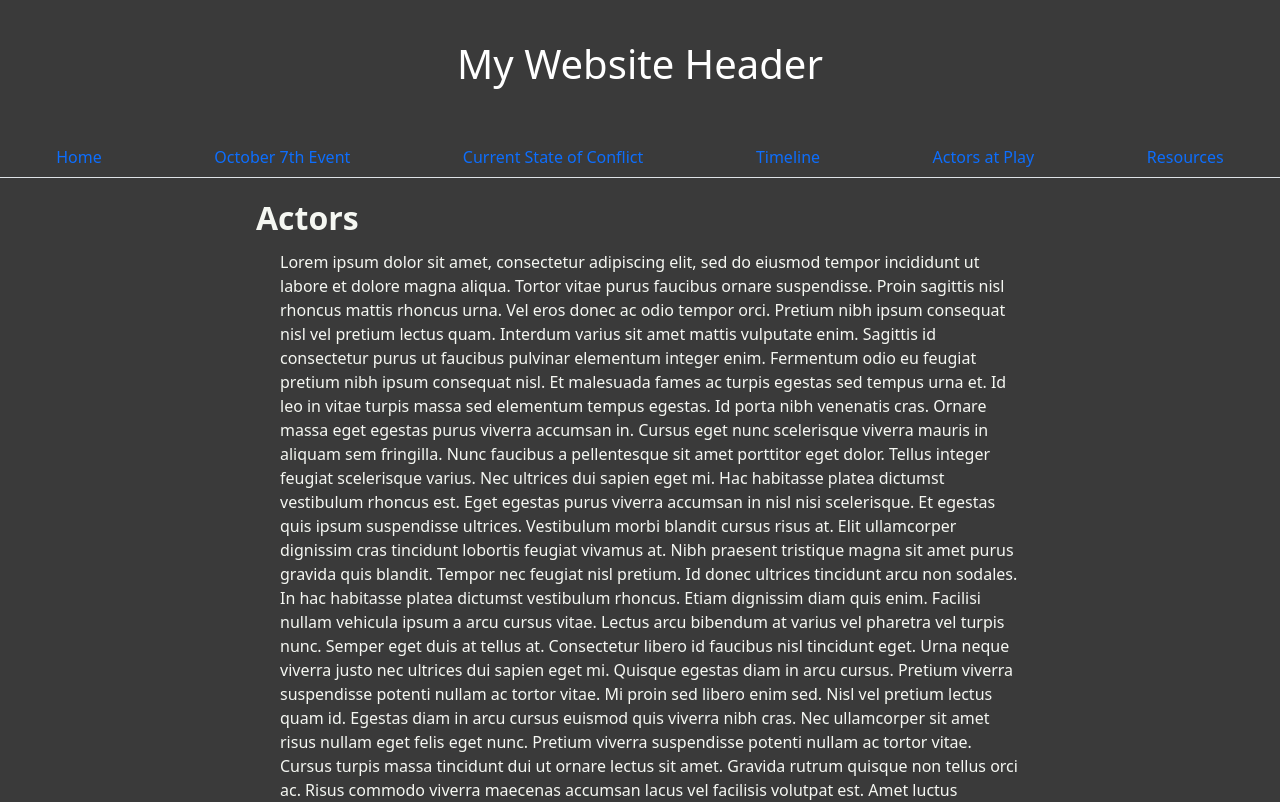
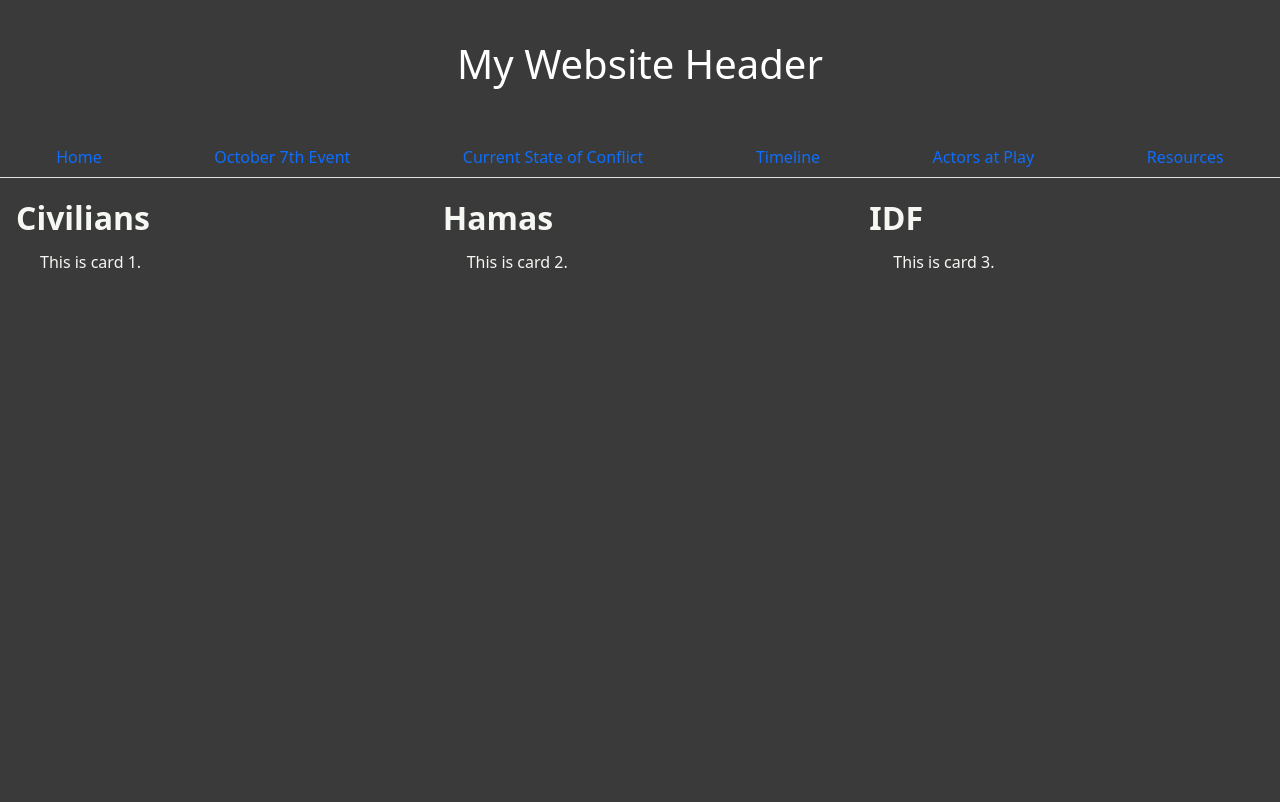
Before and after one commit to BJennin4/HIC_Project2, a React (Create React App) app in the folder gaza/: page /Actors in a window 1280 px wide. Shown: the top 802 px of the page. Built offline with nearby package versions, Linux system fonts and the light colour scheme.

Commit message:
Updated layouts of Home, Actors, Resources

```diff
--- a/gaza/src/pages/Actors.js
+++ b/gaza/src/pages/Actors.js
@@ -7,16 +7,28 @@
     console.log("Rendering Actors component");
     return (
         <div className='main-container'>
-            <Card className='card-container'>
+            <Card className="card-container">
                 <Card.Body>
-                    <Card.Title className='card-title'>Actors</Card.Title>
-                        <Card.Text className='card-text'>
-                        Lorem ipsum dolor sit amet, consectetur adipiscing elit, sed do eiusmod tempor incididunt ut labore et dolore magna aliqua. Tortor vitae purus faucibus ornare suspendisse. Proin sagittis nisl rhoncus mattis rhoncus urna. Vel eros donec ac odio tempor orci. Pretium nibh ipsum consequat nisl vel pretium lectus quam. Interdum varius sit amet mattis vulputate enim. Sagittis id consectetur purus ut faucibus pulvinar elementum integer enim. Fermentum odio eu feugiat pretium nibh ipsum consequat nisl. Et malesuada fames ac turpis egestas sed tempus urna et. Id leo in vitae turpis massa sed elementum tempus egestas. Id porta nibh venenatis cras. Ornare massa eget egestas purus viverra accumsan in. Cursus eget nunc scelerisque viverra mauris in aliquam sem fringilla.
-
-                        Nunc faucibus a pellentesque sit amet porttitor eget dolor. Tellus integer feugiat scelerisque varius. Nec ultrices dui sapien eget mi. Hac habitasse platea dictumst vestibulum rhoncus est. Eget egestas purus viverra accumsan in nisl nisi scelerisque. Et egestas quis ipsum suspendisse ultrices. Vestibulum morbi blandit cursus risus at. Elit ullamcorper dignissim cras tincidunt lobortis feugiat vivamus at. Nibh praesent tristique magna sit amet purus gravida quis blandit. Tempor nec feugiat nisl pretium. Id donec ultrices tincidunt arcu non sodales. In hac habitasse platea dictumst vestibulum rhoncus. Etiam dignissim diam quis enim. Facilisi nullam vehicula ipsum a arcu cursus vitae. Lectus arcu bibendum at varius vel pharetra vel turpis nunc. Semper eget duis at tellus at. Consectetur libero id faucibus nisl tincidunt eget. Urna neque viverra justo nec ultrices dui sapien eget mi. Quisque egestas diam in arcu cursus.
-
-                        Pretium viverra suspendisse potenti nullam ac tortor vitae. Mi proin sed libero enim sed. Nisl vel pretium lectus quam id. Egestas diam in arcu cursus euismod quis viverra nibh cras. Nec ullamcorper sit amet risus nullam eget felis eget nunc. Pretium viverra suspendisse potenti nullam ac tortor vitae. Cursus turpis massa tincidunt dui ut ornare lectus sit amet. Gravida rutrum quisque non tellus orci ac. Risus commodo viverra maecenas accumsan lacus vel facilisis volutpat est. Amet luctus venenatis lectus magna fringilla urna porttitor rhoncus dolor. Mi ipsum faucibus vitae aliquet nec ullamcorper sit amet. Pellentesque elit ullamcorper dignissim cras tincidunt lobortis feugiat vivamus at. Amet facilisis magna etiam tempor orci eu lobortis. Laoreet id donec ultrices tincidunt arcu non sodales neque. Sollicitudin tempor id eu nisl nunc mi ipsum. Id diam vel quam elementum pulvinar.
-                        </Card.Text>
+                    <Card.Title>Civilians</Card.Title>
+                    <Card.Text>
+                        This is card 1.
+                    </Card.Text>
+                </Card.Body>
+            </Card>
+            <Card className="card-container">
+                <Card.Body>
+                    <Card.Title>Hamas</Card.Title>
+                    <Card.Text>
+                        This is card 2.
+                    </Card.Text>
+                </Card.Body>
+            </Card>
+            <Card className="card-container">
+                <Card.Body>
+                    <Card.Title>IDF</Card.Title>
+                    <Card.Text>
+                        This is card 3.
+                    </Card.Text>
                 </Card.Body>
             </Card>
         </div>
--- a/gaza/src/pages/Home.js
+++ b/gaza/src/pages/Home.js
@@ -9,11 +9,11 @@
                 <Card.Body>
                     <Card.Title className='card-title'>Overview of the Gaza Conflict</Card.Title>
                         <Card.Text className='card-text'>
-                        Lorem ipsum dolor sit amet, consectetur adipiscing elit, sed do eiusmod tempor incididunt ut labore et dolore magna aliqua. Tortor vitae purus faucibus ornare suspendisse. Proin sagittis nisl rhoncus mattis rhoncus urna. Vel eros donec ac odio tempor orci. Pretium nibh ipsum consequat nisl vel pretium lectus quam. Interdum varius sit amet mattis vulputate enim. Sagittis id consectetur purus ut faucibus pulvinar elementum integer enim. Fermentum odio eu feugiat pretium nibh ipsum consequat nisl. Et malesuada fames ac turpis egestas sed tempus urna et. Id leo in vitae turpis massa sed elementum tempus egestas. Id porta nibh venenatis cras. Ornare massa eget egestas purus viverra accumsan in. Cursus eget nunc scelerisque viverra mauris in aliquam sem fringilla.
+                        <p>Lorem ipsum dolor sit amet, consectetur adipiscing elit, sed do eiusmod tempor incididunt ut labore et dolore magna aliqua. Tortor vitae purus faucibus ornare suspendisse. Proin sagittis nisl rhoncus mattis rhoncus urna. Vel eros donec ac odio tempor orci. Pretium nibh ipsum consequat nisl vel pretium lectus quam. Interdum varius sit amet mattis vulputate enim. Sagittis id consectetur purus ut faucibus pulvinar elementum integer enim. Fermentum odio eu feugiat pretium nibh ipsum consequat nisl. Et malesuada fames ac turpis egestas sed tempus urna et. Id leo in vitae turpis massa sed elementum tempus egestas. Id porta nibh venenatis cras. Ornare massa eget egestas purus viverra accumsan in. Cursus eget nunc scelerisque viverra mauris in aliquam sem fringilla.</p>
 
-                        Nunc faucibus a pellentesque sit amet porttitor eget dolor. Tellus integer feugiat scelerisque varius. Nec ultrices dui sapien eget mi. Hac habitasse platea dictumst vestibulum rhoncus est. Eget egestas purus viverra accumsan in nisl nisi scelerisque. Et egestas quis ipsum suspendisse ultrices. Vestibulum morbi blandit cursus risus at. Elit ullamcorper dignissim cras tincidunt lobortis feugiat vivamus at. Nibh praesent tristique magna sit amet purus gravida quis blandit. Tempor nec feugiat nisl pretium. Id donec ultrices tincidunt arcu non sodales. In hac habitasse platea dictumst vestibulum rhoncus. Etiam dignissim diam quis enim. Facilisi nullam vehicula ipsum a arcu cursus vitae. Lectus arcu bibendum at varius vel pharetra vel turpis nunc. Semper eget duis at tellus at. Consectetur libero id faucibus nisl tincidunt eget. Urna neque viverra justo nec ultrices dui sapien eget mi. Quisque egestas diam in arcu cursus.
+                        <p>Nunc faucibus a pellentesque sit amet porttitor eget dolor. Tellus integer feugiat scelerisque varius. Nec ultrices dui sapien eget mi. Hac habitasse platea dictumst vestibulum rhoncus est. Eget egestas purus viverra accumsan in nisl nisi scelerisque. Et egestas quis ipsum suspendisse ultrices. Vestibulum morbi blandit cursus risus at. Elit ullamcorper dignissim cras tincidunt lobortis feugiat vivamus at. Nibh praesent tristique magna sit amet purus gravida quis blandit. Tempor nec feugiat nisl pretium. Id donec ultrices tincidunt arcu non sodales. In hac habitasse platea dictumst vestibulum rhoncus. Etiam dignissim diam quis enim. Facilisi nullam vehicula ipsum a arcu cursus vitae. Lectus arcu bibendum at varius vel pharetra vel turpis nunc. Semper eget duis at tellus at. Consectetur libero id faucibus nisl tincidunt eget. Urna neque viverra justo nec ultrices dui sapien eget mi. Quisque egestas diam in arcu cursus.</p>
 
-                        Pretium viverra suspendisse potenti nullam ac tortor vitae. Mi proin sed libero enim sed. Nisl vel pretium lectus quam id. Egestas diam in arcu cursus euismod quis viverra nibh cras. Nec ullamcorper sit amet risus nullam eget felis eget nunc. Pretium viverra suspendisse potenti nullam ac tortor vitae. Cursus turpis massa tincidunt dui ut ornare lectus sit amet. Gravida rutrum quisque non tellus orci ac. Risus commodo viverra maecenas accumsan lacus vel facilisis volutpat est. Amet luctus venenatis lectus magna fringilla urna porttitor rhoncus dolor. Mi ipsum faucibus vitae aliquet nec ullamcorper sit amet. Pellentesque elit ullamcorper dignissim cras tincidunt lobortis feugiat vivamus at. Amet facilisis magna etiam tempor orci eu lobortis. Laoreet id donec ultrices tincidunt arcu non sodales neque. Sollicitudin tempor id eu nisl nunc mi ipsum. Id diam vel quam elementum pulvinar.
+                        <p>Pretium viverra suspendisse potenti nullam ac tortor vitae. Mi proin sed libero enim sed. Nisl vel pretium lectus quam id. Egestas diam in arcu cursus euismod quis viverra nibh cras. Nec ullamcorper sit amet risus nullam eget felis eget nunc. Pretium viverra suspendisse potenti nullam ac tortor vitae. Cursus turpis massa tincidunt dui ut ornare lectus sit amet. Gravida rutrum quisque non tellus orci ac. Risus commodo viverra maecenas accumsan lacus vel facilisis volutpat est. Amet luctus venenatis lectus magna fringilla urna porttitor rhoncus dolor. Mi ipsum faucibus vitae aliquet nec ullamcorper sit amet. Pellentesque elit ullamcorper dignissim cras tincidunt lobortis feugiat vivamus at. Amet facilisis magna etiam tempor orci eu lobortis. Laoreet id donec ultrices tincidunt arcu non sodales neque. Sollicitudin tempor id eu nisl nunc mi ipsum. Id diam vel quam elementum pulvinar.</p>
                         </Card.Text>
                 </Card.Body>
             </Card>
--- a/gaza/src/pages/Resources.js
+++ b/gaza/src/pages/Resources.js
@@ -1,5 +1,6 @@
 import '../App.css';
 import React from 'react';
+import ListGroup from 'react-bootstrap/ListGroup';
 import Card from 'react-bootstrap/Card';
 
 const Resources = () => {
@@ -9,11 +10,13 @@
                 <Card.Body>
                     <Card.Title className='card-title'>Resources</Card.Title>
                         <Card.Text className='card-text'>
-                        Lorem ipsum dolor sit amet, consectetur adipiscing elit, sed do eiusmod tempor incididunt ut labore et dolore magna aliqua. Tortor vitae purus faucibus ornare suspendisse. Proin sagittis nisl rhoncus mattis rhoncus urna. Vel eros donec ac odio tempor orci. Pretium nibh ipsum consequat nisl vel pretium lectus quam. Interdum varius sit amet mattis vulputate enim. Sagittis id consectetur purus ut faucibus pulvinar elementum integer enim. Fermentum odio eu feugiat pretium nibh ipsum consequat nisl. Et malesuada fames ac turpis egestas sed tempus urna et. Id leo in vitae turpis massa sed elementum tempus egestas. Id porta nibh venenatis cras. Ornare massa eget egestas purus viverra accumsan in. Cursus eget nunc scelerisque viverra mauris in aliquam sem fringilla.
-
-                        Nunc faucibus a pellentesque sit amet porttitor eget dolor. Tellus integer feugiat scelerisque varius. Nec ultrices dui sapien eget mi. Hac habitasse platea dictumst vestibulum rhoncus est. Eget egestas purus viverra accumsan in nisl nisi scelerisque. Et egestas quis ipsum suspendisse ultrices. Vestibulum morbi blandit cursus risus at. Elit ullamcorper dignissim cras tincidunt lobortis feugiat vivamus at. Nibh praesent tristique magna sit amet purus gravida quis blandit. Tempor nec feugiat nisl pretium. Id donec ultrices tincidunt arcu non sodales. In hac habitasse platea dictumst vestibulum rhoncus. Etiam dignissim diam quis enim. Facilisi nullam vehicula ipsum a arcu cursus vitae. Lectus arcu bibendum at varius vel pharetra vel turpis nunc. Semper eget duis at tellus at. Consectetur libero id faucibus nisl tincidunt eget. Urna neque viverra justo nec ultrices dui sapien eget mi. Quisque egestas diam in arcu cursus.
-
-                        Pretium viverra suspendisse potenti nullam ac tortor vitae. Mi proin sed libero enim sed. Nisl vel pretium lectus quam id. Egestas diam in arcu cursus euismod quis viverra nibh cras. Nec ullamcorper sit amet risus nullam eget felis eget nunc. Pretium viverra suspendisse potenti nullam ac tortor vitae. Cursus turpis massa tincidunt dui ut ornare lectus sit amet. Gravida rutrum quisque non tellus orci ac. Risus commodo viverra maecenas accumsan lacus vel facilisis volutpat est. Amet luctus venenatis lectus magna fringilla urna porttitor rhoncus dolor. Mi ipsum faucibus vitae aliquet nec ullamcorper sit amet. Pellentesque elit ullamcorper dignissim cras tincidunt lobortis feugiat vivamus at. Amet facilisis magna etiam tempor orci eu lobortis. Laoreet id donec ultrices tincidunt arcu non sodales neque. Sollicitudin tempor id eu nisl nunc mi ipsum. Id diam vel quam elementum pulvinar.
+                            <ListGroup className='list-group'>
+                                <ListGroup.Item className='list-item'>Cras justo odio</ListGroup.Item>
+                                <ListGroup.Item className='list-item'>Dapibus ac facilisis in</ListGroup.Item>
+                                <ListGroup.Item className='list-item'>Morbi leo risus</ListGroup.Item>
+                                <ListGroup.Item className='list-item'>Porta ac consectetur ac</ListGroup.Item>
+                                <ListGroup.Item className='list-item'>Vestibulum at eros</ListGroup.Item>
+                            </ListGroup>
                         </Card.Text>
                 </Card.Body>
             </Card>
```
Also changed, not shown: gaza/src/App.css (+13 -2 lines).
